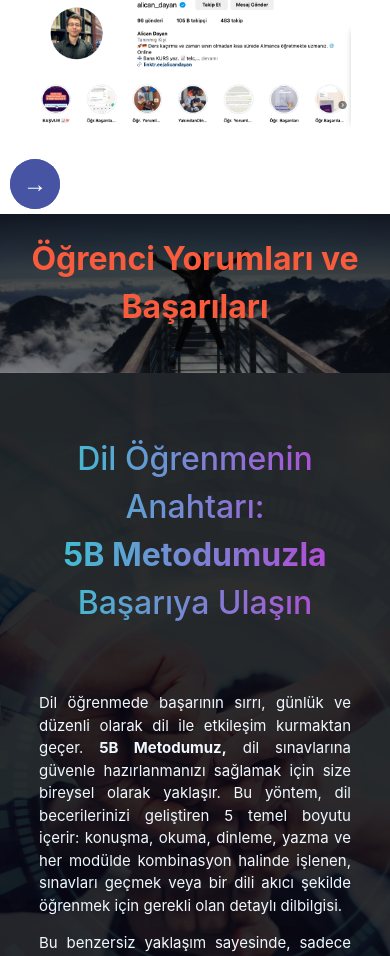
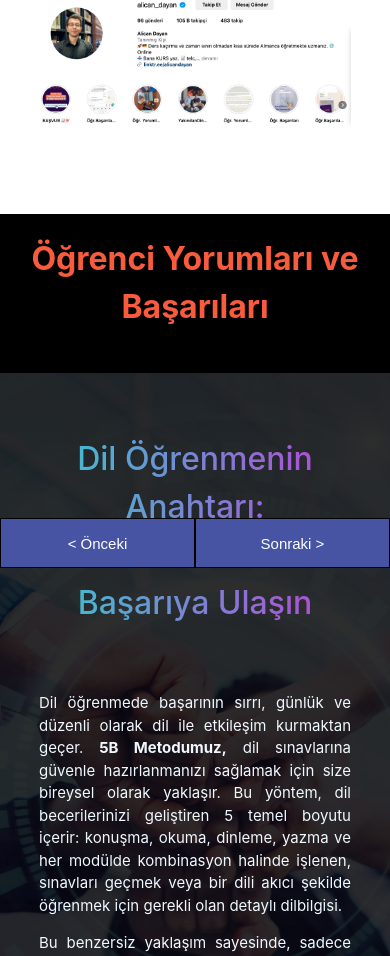
Before and after one commit to sercanbaris/alfa-almanca, a React (Vite) app: page / in a window 390 px wide. Shown: the part 4579-5535 px from the top of the page. Built offline with nearby package versions, Linux system fonts and the light colour scheme.

Commit message:
Update App.jsx and YouTubePlayer.css

```diff
--- a/src/App.jsx
+++ b/src/App.jsx
@@ -7,7 +7,6 @@ import About from "./pages/About";
 import Footer from "./pages/Footer";
 import Success from "./pages/Success";
 import Exams from "./pages/Exams";
-import Services from "./pages/Services";
 import ScrollToTopButton from "./pages/ScrollToTopButton";
 import YouTubePlayer from "./pages/YouTubePlayer";
 
--- a/src/css/YouTubePlayer.css
+++ b/src/css/YouTubePlayer.css
@@ -4,16 +4,12 @@
     justify-content: space-evenly;
     position: relative;
     height: 100vh;
-
     flex-direction: column;
-
     background-image: url('/succ.jpg'), linear-gradient(rgba(0, 0, 0, 0.827), rgba(0, 0, 0, 0.5));
     background-size: cover;
     background-position: center;
     background-attachment: fixed;
     background-blend-mode: overlay;
-
-
 }
 
 .video-title {
@@ -44,12 +40,10 @@
 
 .prev-button {
     left: 200px;
-
 }
 
 .next-button {
     right: 200px;
-
 }
 
 .prev-button:hover,
@@ -63,17 +57,38 @@
         margin-top: 30px;
         max-width: 100% !important;
         height: 100%;
+        background-image: none;
+        background-color: black;
+    }
+
+
+    .prev-button,
+    .next-button {
+        background-color: var(--alfaBlue);
+        color: white;
+        border: 1px solid black;
+        border-radius: 0%;
+        font-size: 15px;
+        cursor: pointer;
+        width: 50px;
+        height: 50px;
+        display: flex;
+        align-items: center;
+        justify-content: center;
+        position: absolute;
+        margin-top: 250px;
+        z-index: 1000;
+        width: 50%;
     }
 
     .prev-button {
-        top: -30px;
-        left: 10px;
+        left: 0px;
     }
 
     .next-button {
-        top: -30px;
-        left: 10px;
+        right: 0px;
     }
+
 
 
     .fullle {
--- a/src/pages/Exams.jsx
+++ b/src/pages/Exams.jsx
@@ -1,4 +1,3 @@
-import React from "react";
 import "../css/exams.css";
 import { AiFillSafetyCertificate } from "react-icons/ai";
 
@@ -8,7 +7,7 @@ function Exams() {
       <div className="exams">
         <div className="exams-title">
           <AiFillSafetyCertificate />
-          Almanya'da Tanınan Dil Sınavları
+          Almanya&apos;da Tanınan Dil Sınavları
         </div>
         <div className="exams-desc">
           Uzmanlığımız, öğrencilerimize Almanca’yı en yeni öğretim yöntemleriyle
--- a/src/pages/YouTubePlayer.jsx
+++ b/src/pages/YouTubePlayer.jsx
@@ -20,9 +20,11 @@ const YouTubePlayer = ({ playlist }) => {
   return (
     <div className="youtube-player">
       <h1 className="video-title">Öğrenci Yorumları ve Başarıları</h1>
+
       <button className="prev-button" onClick={handlePrev}>
-        {window.innerWidth <= 768 ? "←" : <FaArrowLeft />}
+        {window.innerWidth <= 768 ? "< Önceki" : <FaArrowLeft />}
       </button>
+
       <YouTube
         className="fullle"
         opts={
@@ -31,7 +33,7 @@ const YouTubePlayer = ({ playlist }) => {
         videoId={playlist[currentIndex]}
       />
       <button className="next-button" onClick={handleNext}>
-        {window.innerWidth <= 768 ? "→" : <FaArrowRight />}
+        {window.innerWidth <= 768 ? "Sonraki >" : <FaArrowRight />}
       </button>
     </div>
   );
```
